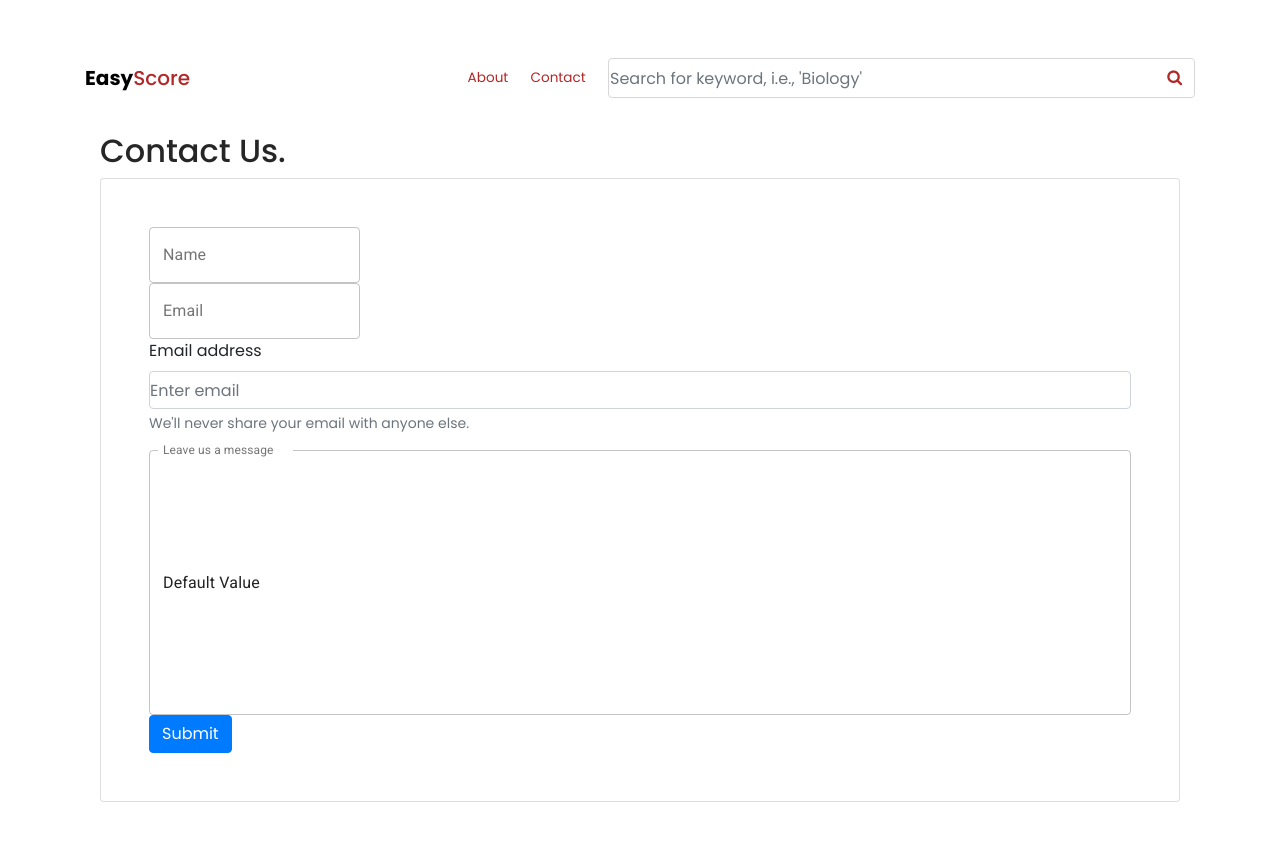
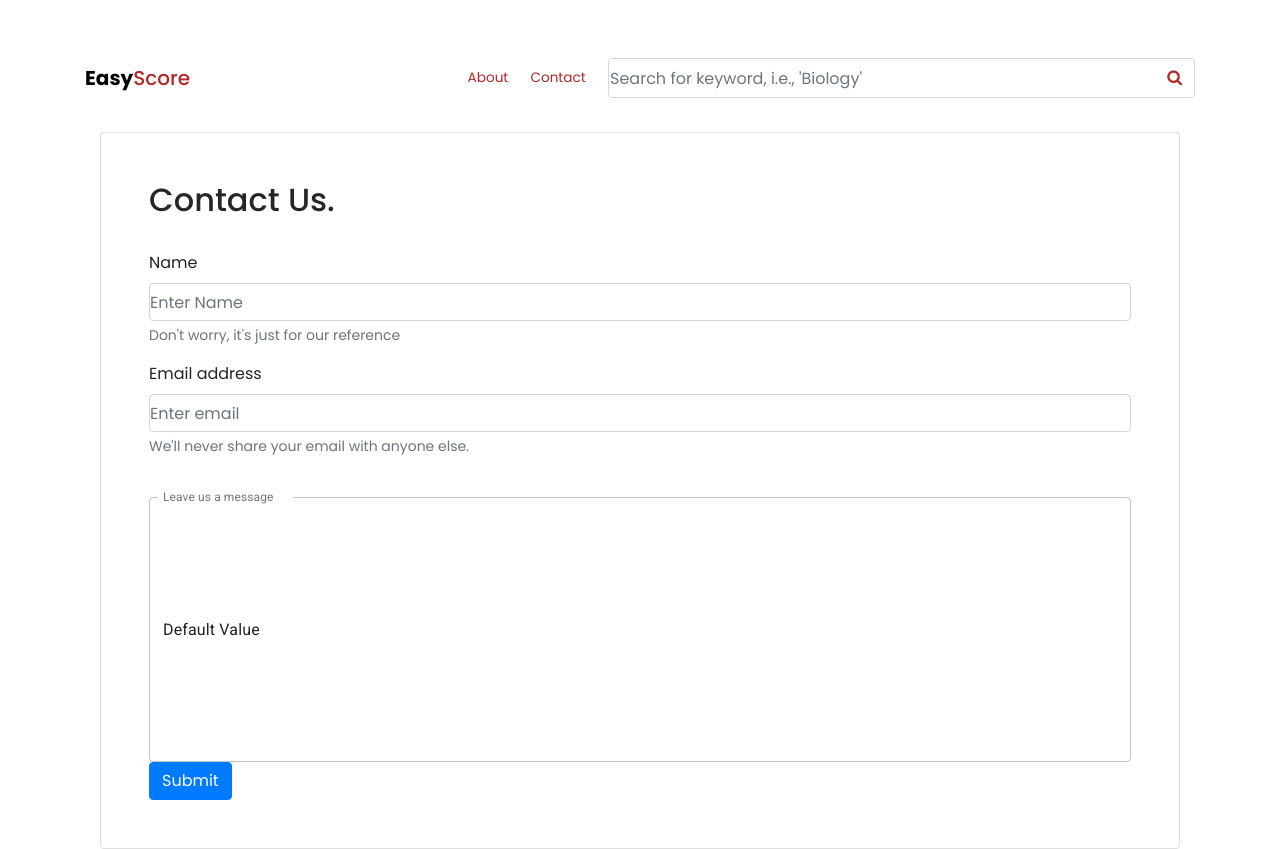
Before and after one commit to s-munro/easyscore, a React (Create React App) app in the folder the-easy-score/: page /contact in a window 1280 px wide. Before the commit the page ends 802 px from the top, so only its background shows below. Built offline with nearby package versions, Linux system fonts and the light colour scheme.

Commit message:
contact page swapped material input for bootstrap name input

```diff
--- a/the-easy-score/src/screens/contact/Contact.js
+++ b/the-easy-score/src/screens/contact/Contact.js
@@ -12,16 +12,24 @@ const Contact = (props) => {
 
   return (
     <div className="container mt-5 contact-container">
-      <h2 className="mt-15">Contact Us.</h2>
       <Card className="col p-5">
+        <h2 className="mt-15">Contact Us.</h2>
         <Form>
           {/* <Form.Group controlId="formBasicName"> */}
-          <TextField label="Name" placeholder="Name" variant="outlined" />
+          {/* <TextField label="Name" placeholder="Name" variant="outlined" /> */}
           <br />
-          <TextField label="Email" placeholder="Email" variant="outlined" />
+          {/* <TextField label="Email" placeholder="Email" variant="outlined" /> */}
           {/* <Form.Label>Name</Form.Label> */}
           {/* <Form.Control type="text" placeholder="Name" />
           </Form.Group> */}
+          <Form.Group controlId="formBasicEmail">
+            <Form.Label>Name</Form.Label>
+            <Form.Control type="text" placeholder="Enter Name" />
+            <Form.Text className="text-muted">
+              Don't worry, it's just for our reference
+            </Form.Text>
+          </Form.Group>
+
           <Form.Group controlId="formBasicEmail">
             <Form.Label>Email address</Form.Label>
             <Form.Control type="email" placeholder="Enter email" />
@@ -29,6 +37,7 @@ const Contact = (props) => {
               We'll never share your email with anyone else.
             </Form.Text>
           </Form.Group>
+          <br />
           <TextField
             id="outlined-multiline-static"
             label="Leave us a message"
```
